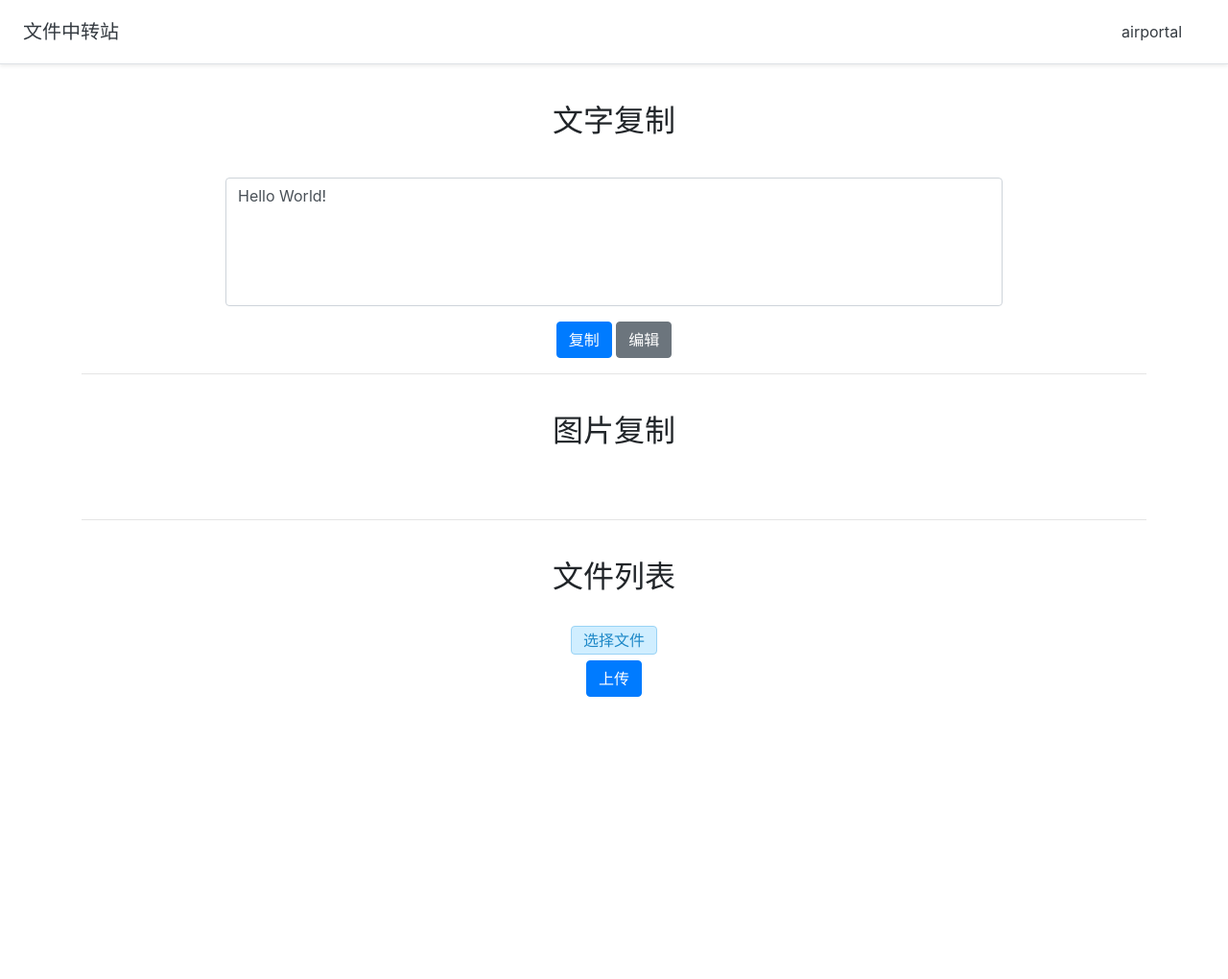
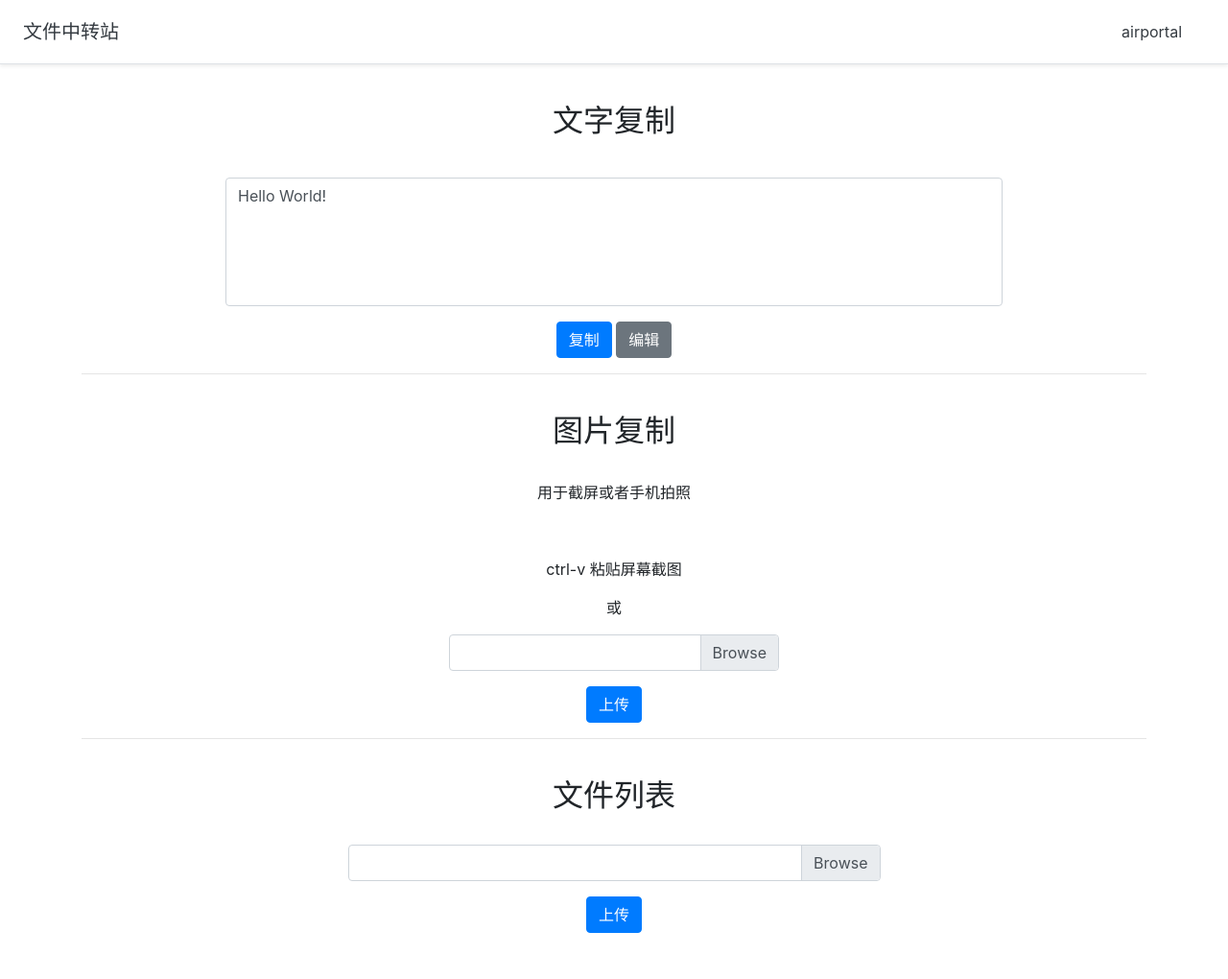
Before and after one commit to Alaskra/transferStation, a Django app: page / in a window 1280 px wide. Shown: the whole page at 96% size. Before the commit the page ends 726 px from the top, so only its background shows below. Run offline with Django 3.2, Linux system fonts and the light colour scheme; data comes from the database, SQL or seed files in the repository; data that the repository does not hold is empty; some libraries are stand-ins or nearby versions.

Commit message:
手机拍照

```diff
--- a/homePage/templates/homePage/homePage.html
+++ b/homePage/templates/homePage/homePage.html
@@ -40,26 +40,47 @@
   </div>
   <hr>
   <h2 class="m-t-4 p-4">图片复制</h2>
-  <img src="{{ image_url }}">
-  <form id="img" action="/" method="post">
+  <p>用于截屏或者手机拍照</p>
+  <form action="/" method="post" enctype="multipart/form-data">
     {% csrf_token %}
+    <div class="form-group">
+      <img class="w-50 img-fluid " src="{{ image_url }}">
+    </div>
+    <div class="form-group">
+      ctrl-v 粘贴屏幕截图
+    </div>
+    <div class="form-group">
+      或
+    </div>
+    <div class="form-group">
+      <div class="custom-file w-auto">
+        <input class="custom-file-input" id="cameraImage" name="img" type="file" accept="image/*" capture="camera"
+               onchange="fileSelected(this)">
+        <label class="custom-file-label" for="cameraImage"></label>
+      </div>
+    </div>
+    <div></div>
+    <div></div>
+    <div></div>
+    <p class="d-none"></p>
+    <input class="btn btn-primary" type="button" onclick="uploadFile(this)" value="上传"/>
   </form>
   <hr>
-  <div class="containor">
   <h2 class="m-t-4 p-4">文件列表</h2>
-    <div class="containor">
-      <form class="form" id="formUploadFile" enctype="multipart/form-data" action="{% url 'upload' %}" method="POST">
+  <form class="form" enctype="multipart/form-data" action="{% url 'upload' %}" method="POST">
     {% csrf_token %}
-        <div class="file">
-          <input id="fileToUpload" name="file" type="file" onchange="fileSelected()">选择文件
+    <div class="form-group">
+      <div class="custom-file w-50">
+        <input class="custom-file-input" name="file" type="file" onchange="fileSelected(this)">
+        <label class="custom-file-label"></label>
       </div>
-        <div id="fileName"></div>
-        <div id="fileSize"></div>
-        <div id="fileType"></div>
-        <input class="btn btn-primary my-2 d-block m-auto" type="button" onclick="uploadFile()" value="上传"/>
-        <progress id="progressNumber" class="d-none" value="0" max="100"></progress>
+    </div>
+    <div></div>
+    <div></div>
+    <div></div>
+    <p class="d-none"></p>
+    <input class="btn btn-primary my-2 d-block m-auto" type="button" onclick="uploadFile(this)" value="上传"/>
   </form>
-    </div>
   <ul class="list-group text-left containor-fl font-weight-bold m-4">
     {% for file in file_list %}
       <li class="list-group-item ">
@@ -72,7 +93,6 @@
     {% endfor %}
   </ul>
 </div>
-</div>
 <script src="{% static "jquery.min.js" %}"></script>
 <script src="{% static "bootstrap.bundle.min.js" %}"></script>
 <script src="{% static "coco-message.min.js" %}"></script>
--- a/statics/homePage/script.js
+++ b/statics/homePage/script.js
@@ -22,22 +22,25 @@ clipboard.on('error', function (e) {
   cocoMessage.error(1000, "复制失败")
 })
 
-function fileSelected() {
-  var file = $("#fileToUpload")[0].files[0];
+function fileSelected(e) {
+  var file = e.files[0];
   if (file) {
     var fileSize = 0;
     if (file.size > 1024 * 1024)
       fileSize = (Math.round(file.size * 100 / (1024 * 1024)) / 100).toString() + 'MB';
     else
       fileSize = (Math.round(file.size * 100 / 1024) / 100).toString() + 'KB';
-    $("#fileName").html('Name: ' + file.name);
-    $("#fileSize").html('Size: ' + fileSize);
-    $("#fileType").html('Type: ' + file.type);
+    var fileNameElement = e.parentElement.parentElement.nextElementSibling;
+    var fileSizeElement = fileNameElement.nextElementSibling;
+    var fileTypeElement = fileSizeElement.nextElementSibling;
+    fileNameElement.textContent = 'Name: ' + file.name;
+    fileSizeElement.textContent = 'Size: ' + fileSize;
+    fileTypeElement.textContent = 'Type: ' + file.type;
   }
 }
 
-function uploadFile() {
-  var form = $("#formUploadFile")[0];
+function uploadFile(e) {
+  var form = e.parentElement;
   var fd = new FormData(form);
   var xhr = new XMLHttpRequest();
   xhr.upload.addEventListener("progress", uploadProgress, false);
@@ -45,16 +48,16 @@ function uploadFile() {
   xhr.addEventListener("error", uploadFailed, false);
   xhr.addEventListener("abort", uploadCanceled, false);
   xhr.open("POST", form.action);
-  $("#progressNumber").removeClass('d-none');
+  e.previousElementSibling.className = "prog";
   xhr.send(fd);
 }
 
 function uploadProgress(evt) {
   if (evt.lengthComputable) {
-    var percentComplete = Math.round(evt.loaded * 100 / evt.total);
-    $('#progressNumber').val(percentComplete);
+    var percentComplete = String(Math.round(evt.loaded * 100 / evt.total));
+    $('.prog').text('正在上传：' + percentComplete + '%');
   } else {
-    $('#progressNumber').html('unable to compute');
+    $('.prog').html('unable to compute');
   }
 }
 
@@ -83,7 +86,6 @@ document.addEventListener('paste', function (event) {
         // 此时file就是剪切板中的图片文件
         var form = $("#img")[0];
         var fd = new FormData(form);
-        fd.append('asd', 1);
         fd.append('img', file);
         var xhr = new XMLHttpRequest();
         xhr.open("POST", '/');
--- a/statics/homePage/style.css
+++ b/statics/homePage/style.css
@@ -1,36 +1,4 @@
-.file {
-  position: relative;
-  display: inline-block;
-  background: #D0EEFF;
-  border: 1px solid #99D3F5;
-  border-radius: 4px;
-  padding: 4px 12px;
-  overflow: hidden;
-  color: #1E88C7;
-  text-decoration: none;
-  text-indent: 0;
-  line-height: 20px;
-}
-
-.file input {
-  cursor: pointer;
-  position: absolute;
-  font-size: 100px;
-  right: 0;
-  top: 0;
-  opacity: 0;
-}
 
 .textarea-resize-none {
-  resize: none;
+    resize: none;
 }
-
-::-webkit-scrollbar {
-  width: 6px;
-  height: 6px;
-  background-color: skyblue;
-}
-
-::-webkit-scrollbar-thumb {
-  background-color: #1E88C7;
-}
```
Also changed, not shown: homePage/templates/homePage/airportal.html (+10 -10 lines), statics/homePage/script_airportal.js (+14 -11 lines), README.md. Lines whose indentation alone changed are shown as unchanged.
